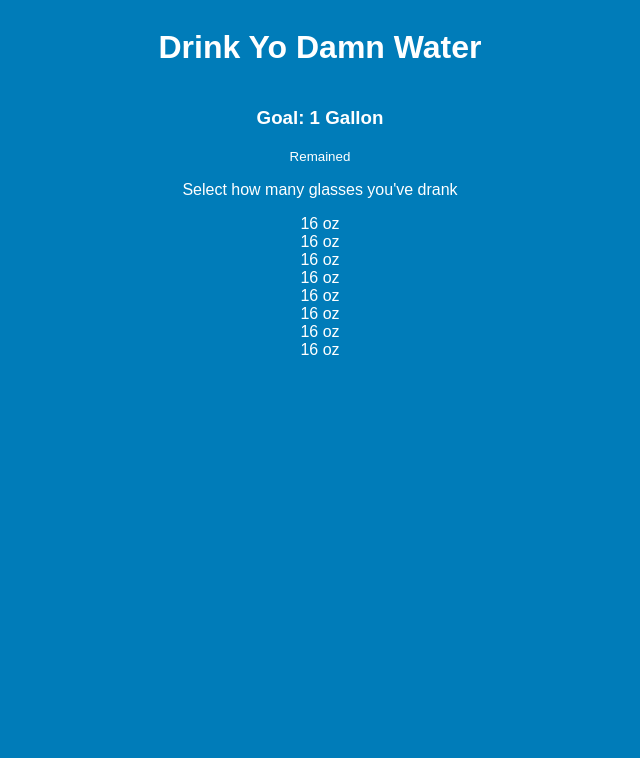
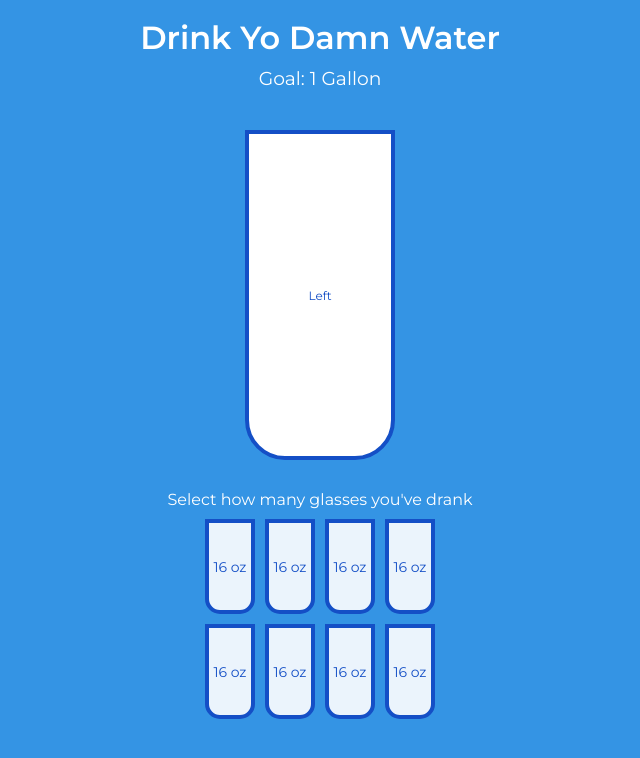
Before and after one commit to speyrot/WaterReminder, a plain HTML site: page index.html in a window 1280 px wide. Shown: the whole page, without its empty margins (320-960 px from the left). Drawn offline with Linux system fonts and the light colour scheme.

Commit message:
styling done

```diff
--- a/index.html
+++ b/index.html
@@ -12,8 +12,8 @@
 
     <div class="cup">
         <div class="remained" id="remained">
-            <span class="liters"></span>
-            <small>Remained</small>
+            <span id="gallons"></span>
+            <small>Left</small>
         </div>
 
         <div class="percentage" id="percentage"></div>
@@ -31,5 +31,7 @@
         <div class="cup cup-small">16 oz</div>
         <div class="cup cup-small">16 oz</div>
     </div>
+
+    <script src="app.js"></script>
 </body>
 </html>
--- a/style.css
+++ b/style.css
@@ -1,9 +1,16 @@
+@import url('https://fonts.googleapis.com/css?family=Montserrat:400,600&display=swap');
+
+:root {
+    --border-color: #144fc6;
+    --fill-color: #6ab3f8;
+}
+
 * {
     box-sizing: border-box;
 }
 
 body {
-    background-color: #007cb9;
+    background-color: #3494e4;
     color: #fff;
     font-family: 'Montserrat', sans-serif;
     display: flex;
@@ -11,3 +18,87 @@ body {
     align-items: center;
     margin-bottom: 40px;
 }
+
+h1 {
+    margin: 10px 0 0;
+}
+
+h3 {
+    font-weight: 400;
+    margin: 10px 0;
+}
+
+.cup {
+    background-color: #fff;
+    border: 4px solid var(--border-color);
+    color: var(--border-color);
+    border-radius: 0 0 40px 40px;
+    height: 330px;
+    width: 150px;
+    margin: 30px 0;
+    display: flex;
+    flex-direction: column;
+    overflow: hidden;
+}
+
+.cup.cup-small {
+    height: 95px;
+    width: 50px;
+    border-radius: 0 0 15px 15px;
+    background-color: rgba(255, 255, 255, 0.9);
+    cursor: pointer;
+    font-size: 14px;
+    align-items: center;
+    justify-content: center;
+    text-align: center;
+    margin: 5px;
+    transition: 0.3s ease;
+}
+
+.cup.cup-small.full {
+    background-color: var(--fill-color);
+    color: #fff;
+}
+
+.cups {
+    display: flex;
+    flex-wrap: wrap;
+    align-items: center;
+    justify-content: center;
+    width: 280px;
+}
+
+.remained {
+    display: flex;
+    flex-direction: column;
+    align-items: center;
+    justify-content: center;
+    text-align: center;
+    flex: 1;
+    transition: 0.3s ease;
+}
+
+.remained span {
+    font-size: 20px;
+    font-weight: bold;
+}
+
+.remained small {
+    font-size: 12px;
+}
+
+.percentage {
+    background-color: var(--fill-color);
+    display: flex;
+    align-items: center;
+    justify-content: center;
+    font-weight: bold;
+    font-size: 30px;
+    height: 0;
+    transition: 0.3s ease;
+}
+
+.text {
+    text-align: center;
+    margin: 0 0 5px;
+}
```
